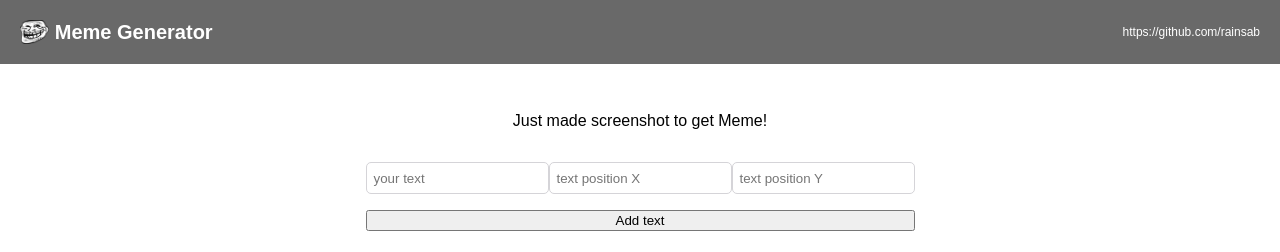
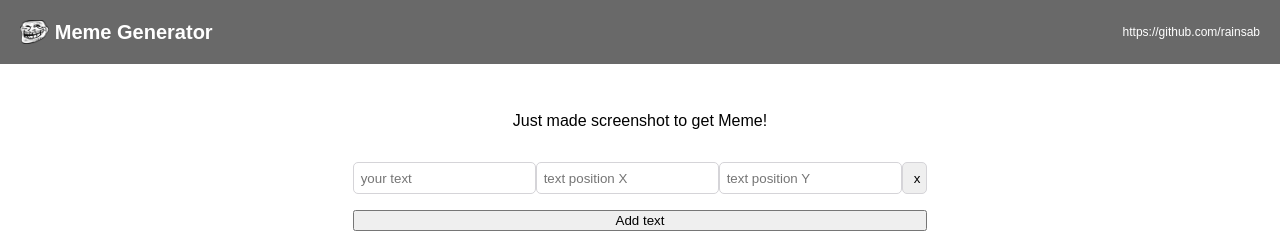
Before and after one commit to rainsab/meme-generator, a React (Vite) app: page / in a window 1280 px wide. Shown: the top 252 px of the page. Built offline with nearby package versions, Linux system fonts and the light colour scheme; no server answers.

Commit message:
added delete meme text button

```diff
--- a/src/components/Meme.jsx
+++ b/src/components/Meme.jsx
@@ -1,10 +1,11 @@
 import React from "react"
+import {nanoid} from "nanoid"
 import MemeImg from "./MemeImg"
 
 export default function Meme() {
 
     const [memeArray, setMemeArray] = React.useState([{
-        id: 1,
+        id: nanoid(),
         text: "",
         textPositionX: 0,
         textPositionY: 0,
@@ -12,7 +13,7 @@ export default function Meme() {
 
     const addMemeText = () => {
         const newText = {
-            id: memeArray.length + 1,
+            id: nanoid(),
             text: "",
             textPositionX: 0,
             textPositionY: 0
@@ -21,9 +22,9 @@ export default function Meme() {
     }
 
     const handleChange = (event) => {
-        const {name, value, id} = event.target
+        const {name, value, id} = event.target;
         const change = memeArray.map(memeObject => {
-            if (memeObject.id === Number(id)) {
+            if (memeObject.id === id) {
                 return {...memeObject, [name]: value};
             } else {
                 return memeObject;
@@ -32,7 +33,12 @@ export default function Meme() {
         setMemeArray(change);
     }
 
-    //console.log(memeArray)
+    const removeMemeText = (event) => {
+        const id = event.target.id;
+        setMemeArray(prevMemeArray => prevMemeArray.filter(memeObject => memeObject.id !== id));
+    }
+
+    console.log(memeArray)
 
     const inputElements = memeArray.map(memeObject => {
         return (
@@ -64,6 +70,12 @@ export default function Meme() {
                     value={memeObject.textPositionY || ''}
                     id={memeObject.id}
                 />
+                <button
+                    className="form-input"
+                    id={memeObject.id}
+                    onClick={removeMemeText}>
+                    x
+                </button>
         </div>
         )
     })
```
